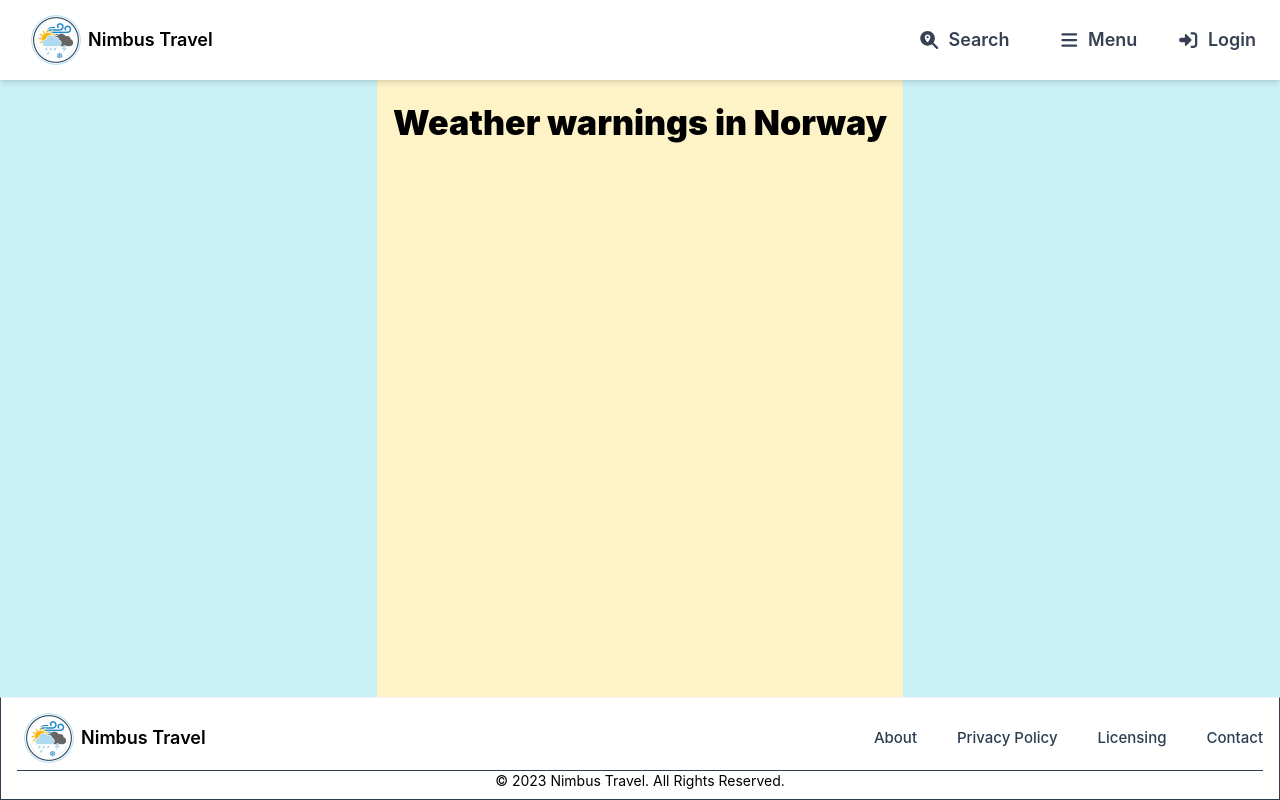
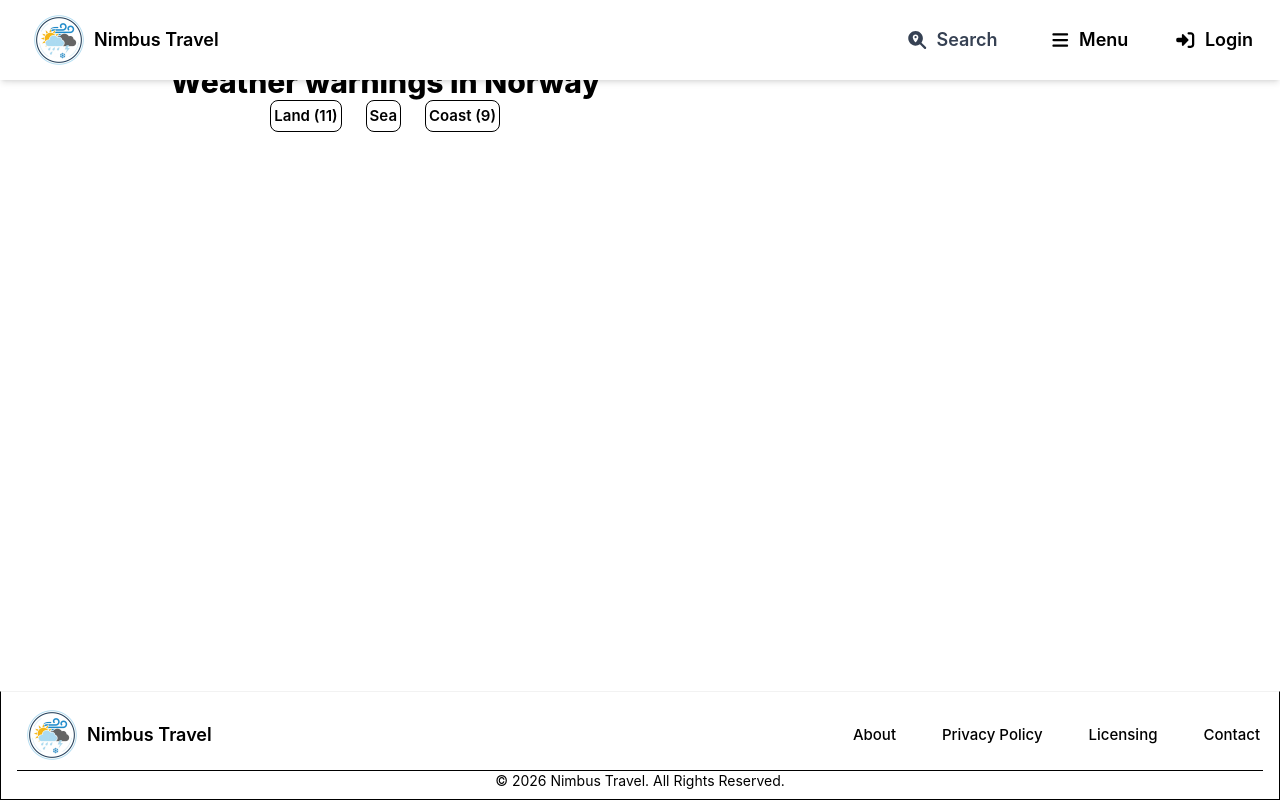
Before and after one commit to xzidx/Weather-App, a Vue app: page /warning in a window 1280 px wide. Built offline with nearby package versions, Linux system fonts and the light colour scheme.

Commit message:
feat/weather warning

```diff
--- a/src/assets/base.css
+++ b/src/assets/base.css
@@ -1,55 +1,3 @@
-/* color palette from <https://github.com/vuejs/theme> */
-:root {
-  --vt-c-white: #ffffff;
-  --vt-c-white-soft: #f8f8f8;
-  --vt-c-white-mute: #f2f2f2;
-
-  --vt-c-black: #181818;
-  --vt-c-black-soft: #222222;
-  --vt-c-black-mute: #282828;
-
-  --vt-c-indigo: #2c3e50;
-
-  --vt-c-divider-light-1: rgba(60, 60, 60, 0.29);
-  --vt-c-divider-light-2: rgba(60, 60, 60, 0.12);
-  --vt-c-divider-dark-1: rgba(84, 84, 84, 0.65);
-  --vt-c-divider-dark-2: rgba(84, 84, 84, 0.48);
-
-  --vt-c-text-light-1: var(--vt-c-indigo);
-  --vt-c-text-light-2: rgba(60, 60, 60, 0.66);
-  --vt-c-text-dark-1: var(--vt-c-white);
-  --vt-c-text-dark-2: rgba(235, 235, 235, 0.64);
-}
-
-/* semantic color variables for this project */
-:root {
-  --color-background: var(--vt-c-white);
-  --color-background-soft: var(--vt-c-white-soft);
-  --color-background-mute: var(--vt-c-white-mute);
-
-  --color-border: var(--vt-c-divider-light-2);
-  --color-border-hover: var(--vt-c-divider-light-1);
-
-  --color-heading: var(--vt-c-text-light-1);
-  --color-text: var(--vt-c-text-light-1);
-
-  --section-gap: 160px;
-}
-
-@media (prefers-color-scheme: dark) {
-  :root {
-    --color-background: var(--vt-c-black);
-    --color-background-soft: var(--vt-c-black-soft);
-    --color-background-mute: var(--vt-c-black-mute);
-
-    --color-border: var(--vt-c-divider-dark-2);
-    --color-border-hover: var(--vt-c-divider-dark-1);
-
-    --color-heading: var(--vt-c-text-dark-1);
-    --color-text: var(--vt-c-text-dark-2);
-  }
-}
-
 *,
 *::before,
 *::after {
--- a/src/assets/main.css
+++ b/src/assets/main.css
@@ -1,3 +1,41 @@
 
 @import "tailwindcss";
 @import './base.css';
+
+
+#app {
+  max-width: 1280px;
+  margin: 0 auto;
+  padding: 2rem;
+  font-weight: normal;
+}
+
+a,
+.green {
+  text-decoration: none;
+  color: rgb(0, 0, 0);
+  transition: 0.4s;
+  padding: 3px;
+}
+
+@media (hover: hover) {
+  a:hover {
+    /* color: hsla(192, 100%, 50%, 0.2); */
+    color: aqua;
+    text-decoration: underline;
+  }
+}
+
+@media (min-width: 1024px) {
+  body {
+    display: flex;
+    place-items: center;
+
+  }
+
+  #app {
+    display: grid;
+    grid-template-columns: 1fr 1fr;
+    padding: 0 2rem;
+  }
+}
--- a/src/components/Footer.vue
+++ b/src/components/Footer.vue
@@ -36,7 +36,7 @@
 
       <!-- Copyright -->
       <span class="block text-sm text-body text-black sm:text-center">
-        © 2023 Nimbus Travel. All Rights Reserved.
+        © 2026 Nimbus Travel. All Rights Reserved.
       </span>
     </div>
   </footer>
--- a/src/views/HomeView.vue
+++ b/src/views/HomeView.vue
@@ -1,8 +1,4 @@
 
 <template>
-  <main>
-     <h1 class="text-3xl font-bold underline">
-    Hello world!
-  </h1>
-  </main>
+
 </template>
--- a/src/views/WarningView.vue
+++ b/src/views/WarningView.vue
@@ -1,7 +1,33 @@
+
 <template>
-  <div class="min-h-screen bg-[#CAF0F8] flex justify-center pt-20 p">
-    <div class="bg-amber-100 p-4 mx-auto">
-      <p class="text-black text-[34px] font-black ma">Weather warnings in Norway</p>
+    <div class="min-h-screen bg-white px-10 pt-16 mt-[900px]">
+
+    <!-- Title -->
+        <h2 class="text-3xl font-extrabold text-black text-start mb-10">Weather warnings in Norway</h2>
+
+        <!-- Buttons -->
+        <div class="flex justify-center gap-6">
+
+            <RouterLink to="/warnings/land" class="px-6 py-3 rounded-lg border border-black text-black font-semibold hover:bg-[#CAF0F8] transition">Land (11)</RouterLink>
+
+            <RouterLink
+                to="/warnings/sea"
+                class="px-10 py-3 rounded-lg border border-black text-black font-semibold
+               hover:bg-[#CAF0F8] transition">
+                Sea
+            </RouterLink>
+
+            <RouterLink
+                to="/warnings/coast"
+                class="px-6 py-3 rounded-lg border border-black text-black font-semibold
+               hover:bg-[#CAF0F8] transition">
+                Coast (9)
+            </RouterLink>
+
+        </div>
     </div>
-  </div>
 </template>
+
+<script setup>
+import { RouterLink } from 'vue-router'
+</script>
```
Also changed, not shown: src/components/WarningCard.vue (added, +21 -0 lines).
